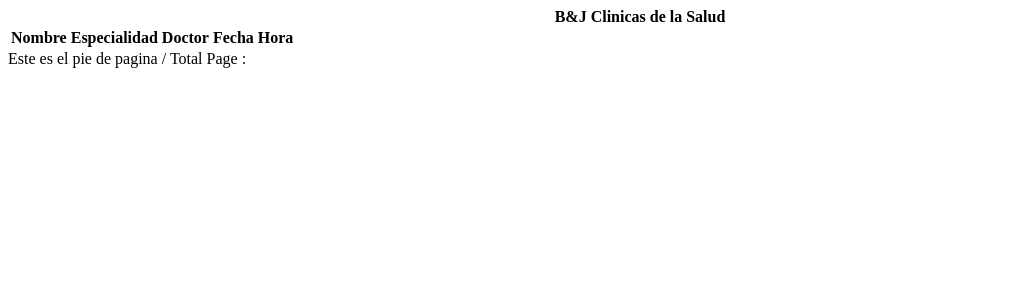
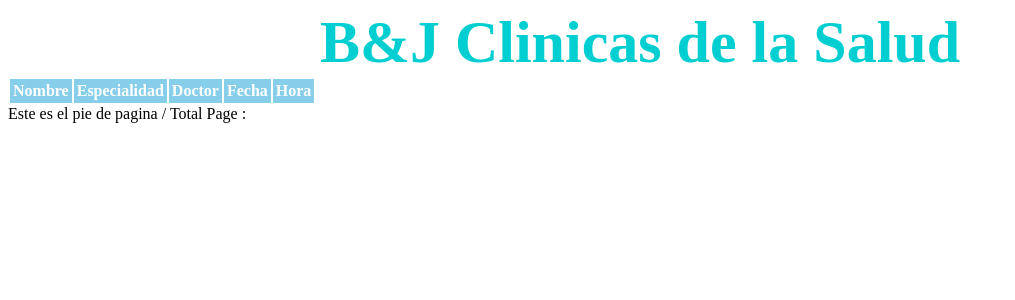
Before and after one commit to Bryan-Gallegos/Pweb2, a Django app: page /accounts/ver_citas in a window 1280 px wide. Shown: the top 300 px of the page, without its empty margins (0-1015 px from the left). Run offline with Django 3.2, Linux system fonts and the light colour scheme; data comes from the database, SQL or seed files in the repository; lists and menus that the app fills with data are empty.

Commit message:
Ya esta completo el ver citas para los usuarios

```diff
--- a/ProyectoEmpresa/CitasMedicas/src/CitasMedicas/templates/ver_citas.html
+++ b/ProyectoEmpresa/CitasMedicas/src/CitasMedicas/templates/ver_citas.html
@@ -3,9 +3,19 @@
 <html lang="es">
     <head>
         <title> Citas de {{ user.first_name}}</title>
+        <style>
+            th,td{
+            padding:3px;
+            background-color: aquamarine;
+            }
+            th{
+            background-color:skyblue;
+            color:white;
+            }
+        </style>
     </head>
     <body>
-        <div id="header_content">
+        <div id="header_content" style="font-size: 60px;color: darkturquoise;">
             <CENTER><strong>B&J Clinicas de la Salud</strong></CENTER>
         </div>
         <table class="table">
@@ -24,7 +34,7 @@
                                     <td>{{ cite.area }}</td>
                                     {% for doc in doctors %}
                                     {% if cite.doctor_id == doc %}
-                                    <td>{{ doc.name }}</td>
+                                    <td>{{ doc.name }} {{doc.last_name}}</td>
                                     {% endif %}
                                     {% endfor %}
                                     <td>{{ cite.fecha }}</td>
```
